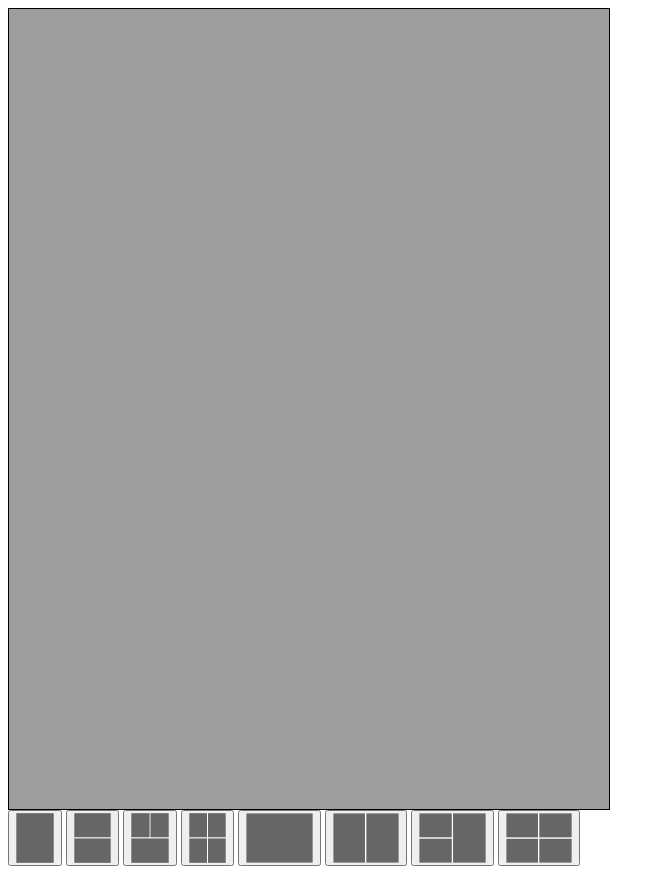
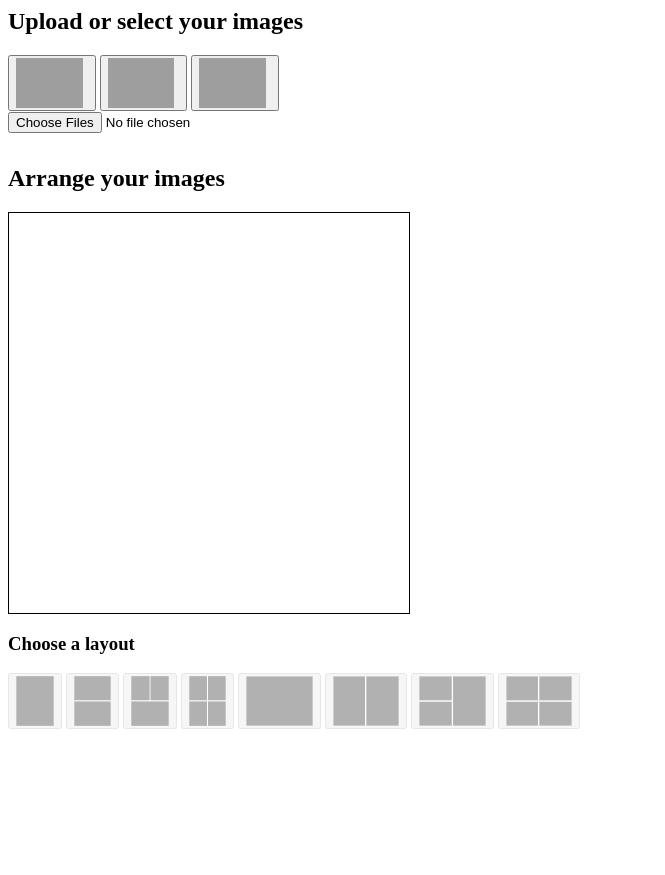
Before and after one commit to falk-m/card-designer, a website: page index.html in a window 1280 px wide. Shown: the whole page, without its empty margins (0-665 px from the left). After the commit the page ends 800 px from the top, so only its background shows below. Drawn offline with Linux system fonts and the light colour scheme; grey boxes are pictures that could not be loaded.

Commit message:
[CHANGE] manage layout selection extern

```diff
--- a/assets/styles.css
+++ b/assets/styles.css
@@ -1,3 +1,13 @@
 *, *::before, *::after {
   box-sizing: border-box;
 }
+
+.image-active {
+    border: 1px solid green;
+    background-color:  green;;
+}
+
+button:disabled {
+    opacity: 0.5;
+    cursor: not-allowed;
+}
--- a/index.html
+++ b/index.html
@@ -3,100 +3,164 @@
     <meta charset="utf-8" />
     <meta name="viewport" content="width=device-width, initial-scale=1.0" />
     <title>Test</title>
-    <link rel="stylesheet" href="./assets/styles.css" />
+    <link rel="stylesheet" href="./assets/styles.css?load=1" />
   </head>
   <body>
-    <div id="uploadContainer">
-      Erste ansicht zum hochladen von bildern. Es können mehrere bilder gleichzeitig hochgeladen werden.
+    <div style="margin-bottom: 2rem">
+      <h2>Upload or select your images</h2>
+      <div id="images">
+        <button onclick="addOrRemoveImageFromEditor(event)">
+          <img data-image-id="example1" src="./demoImages/IMG_20191215_152615.jpg" style="height: 50px; margin-right: 5px" />
+        </button>
+        <button onclick="addOrRemoveImageFromEditor(event)">
+          <img data-image-id="example2" src="./demoImages/IMG_20191227_122017.jpg" style="height: 50px; margin-right: 5px" />
+        </button>
+        <button onclick="addOrRemoveImageFromEditor(event)">
+          <img data-image-id="example3" src="./demoImages/IMG_20210504_100545.jpg" style="height: 50px; margin-right: 5px" />
+        </button>
+      </div>
 
+      <div>
         <input type="file" id="imageInput" multiple accept="image/*" />
+      </div>
     </div>
 
     <div id="editorContainer">
+      <h2>Arrange your images</h2>
       <canvas id="canvas" width="400" height="400" style="border: 1px solid #000000; max-width: 100%"></canvas>
 
       <div>
-        <button data-layout-btn="portrait1">
+        <h3>Choose a layout</h3>
+        <button data-layout-btn="portrait1" data-count-images="1">
           <img src="./assets/images/portrait1.png" style="height: 50px" />
         </button>
-        <button data-layout-btn="portrait2">
+        <button data-layout-btn="portrait2" data-count-images="2">
           <img src="./assets/images/portrait2.png" style="height: 50px" />
         </button>
-        <button data-layout-btn="portrait3">
+        <button data-layout-btn="portrait3" data-count-images="3">
           <img src="./assets/images/portrait3.png" style="height: 50px" />
         </button>
-        <button data-layout-btn="portrait4">
+        <button data-layout-btn="portrait4" data-count-images="4">
           <img src="./assets/images/portrait4.png" style="height: 50px" />
         </button>
-        <button data-layout-btn="landscape1">
+        <button data-layout-btn="landscape1" data-count-images="1">
           <img src="./assets/images/landscape1.png" style="height: 50px" />
         </button>
-        <button data-layout-btn="landscape2">
+        <button data-layout-btn="landscape2" data-count-images="2">
           <img src="./assets/images/landscape2.png" style="height: 50px" />
         </button>
-        <button data-layout-btn="landscape3">
+        <button data-layout-btn="landscape3" data-count-images="3">
           <img src="./assets/images/landscape3.png" style="height: 50px" />
         </button>
-        <button data-layout-btn="landscape4">
+        <button data-layout-btn="landscape4" data-count-images="4">
           <img src="./assets/images/landscape4.png" style="height: 50px" />
         </button>
       </div>
     </div>
-    <script src="./dist/build.js"></script>
+    <script src="./dist/build.js?load=1"></script>
     <script>
-      const dev = true;
+      const addOrRemoveImageFromEditor = (evt) => {
+        const imageId = evt.currentTarget.querySelector("img").getAttribute("data-image-id");
 
-      if (dev) {
-        document.getElementById("uploadContainer").style.display = "none";
-        document.getElementById("editorContainer").style.display = "block";
+        //check if button has css class "image-active" to determine if image is already in editor
+        const imageInEditor = window.editor.getImages().find((img) => img.id === imageId);
 
-        /* demo data for development*/
-        const demoImages = [
-          {
-            src: "./demoImages/IMG_20191215_152615.jpg",
-            name: "IMG_20191215_152615.jpg",
-          },
-          {
-            src: "./demoImages/IMG_20191227_122017.jpg",
-            name: "IMG_20191227_122017.jpg",
-          },
-          {
-            src: "./demoImages/IMG_20210504_100545.jpg",
-            name: "IMG_20210504_100545.jpg",
-          },
-        ];
-        window.editor.loadImages(demoImages).then(() => {
-          window.editor.init();
+        if (imageInEditor) {
+          window.editor.removeImage(imageInEditor.id);
+          filterLayoutButtons();
+          evt.currentTarget.classList.remove("image-active");
+        } else {
+          const image = new Image();
+          image.onload = function () {
+            window.editor.loadImages([{ src: image.src, id: imageId }]).then(() => {
+              filterLayoutButtons();
             });
-      } else {
-        document.getElementById("uploadContainer").style.display = "block";
-        document.getElementById("editorContainer").style.display = "none";
+          };
+          image.src = evt.currentTarget.querySelector("img").src;
+          evt.currentTarget.classList.add("image-active");
+        }
+      };
 
       const uploadField = document.getElementById("imageInput");
 
       uploadField.addEventListener("change", function (event) {
-          const imagesources = [];
+        const imageSources = [];
 
         for (const file of event.target.files) {
           const reader = new FileReader();
           reader.onload = function (e) {
-              imagesources.push({
+            const imageContainer = document.getElementById("images");
+            const button = document.createElement("button");
+            const img = document.createElement("img");
+            img.src = e.target.result;
+            img.style.height = "50px";
+            img.setAttribute("data-image-id", file.name);
+            img.style.marginRight = "5px";
+            button.classList.add("image-active");
+            button.appendChild(img);
+            button.onclick = (event) => addOrRemoveImageFromEditor(event);
+            imageContainer.appendChild(button);
+
+            imageSources.push({
               src: e.target.result,
-                name: file.name,
+              id: file.name,
             });
 
-              if (imagesources.length === event.target.files.length) {
-                window.editor.loadImages(imagesources).then(() => {
-                  document.getElementById("uploadContainer").style.display = "none";
-                  document.getElementById("editorContainer").style.display = "block";
-                  window.editor.init();
+            if (imageSources.length === event.target.files.length) {
+              window.editor.loadImages(imageSources).then(() => {
+                filterLayoutButtons();
               });
             }
           };
           reader.readAsDataURL(file);
         }
       });
+
+      const filterLayoutButtons = () => {
+        const layoutButtons = document.querySelectorAll("button[data-layout-btn]");
+        const imagesCount = window.editor.getImages().length;
+
+        layoutButtons.forEach((btn) => {
+          const requiredCount = parseInt(btn.getAttribute("data-count-images") || "0", 10);
+          if (imagesCount === requiredCount) {
+            btn.disabled = false;
+          } else {
+            btn.disabled = true;
           }
+        });
+      };
+
+      document.querySelectorAll("button[data-layout-btn]").forEach((btn) => {
+        btn.addEventListener("click", () => {
+          const layoutId = btn.getAttribute("data-layout-btn");
+          if (!layoutId) {
+            throw new Error("Layout ID not found on button");
+            }
+            window.editor.selectLayout(layoutId);
+        });
+      });
+
+      filterLayoutButtons();
+    </script>
+    <script>
+      /* demo data for development
+        const demoImages = [
+          {
+            src: "./demoImages/IMG_20191215_152615.jpg",
+            id: "IMG_20191215_152615.jpg",
+          },
+          {
+            src: "./demoImages/IMG_20191227_122017.jpg",
+            id: "IMG_20191227_122017.jpg",
+          },
+          {
+            src: "./demoImages/IMG_20210504_100545.jpg",
+            id: "IMG_20210504_100545.jpg",
+          },
+        ];
+        window.editor.loadImages(demoImages).then(() => {
+          window.editor.init();
+        });*/
     </script>
   </body>
 </html>
--- a/src/functions/createDrawFunction.ts
+++ b/src/functions/createDrawFunction.ts
@@ -3,14 +3,19 @@ import { EditorContext } from "../types";
 export default function createDrawFunction(editorContext: EditorContext) {
   const draw = () => {
     editorContext.ctx.clearRect(0, 0, editorContext.canvas.width, editorContext.canvas.height);
-    editorContext.usedImages.forEach((editorImage) => {
+    editorContext.images.forEach((editorImage) => {
       const pos = editorImage.layoutPosition;
       const imgPos = editorImage.imagePosition;
-      editorContext.ctx.drawImage(editorImage.image.image, imgPos.x, imgPos.y, imgPos.width, imgPos.height, pos.x, pos.y, pos.width, pos.height);
+
+      if(!pos || !imgPos) {
+        return;
+      }
+
+      editorContext.ctx.drawImage(editorImage.image, imgPos.x, imgPos.y, imgPos.width, imgPos.height, pos.x, pos.y, pos.width, pos.height);
     });
 
     requestAnimationFrame(draw);
   };
 
-  draw();
+  return draw;
 }
--- /dev/null
+++ b/src/functions/createExportImageFileFunction.ts
@@ -0,0 +1,21 @@
+import { EditorContext } from "../types";
+
+export const createExportImageFileFunction = (editorContext: EditorContext) => {
+  return (filename: string, quality: number = 0.92): Promise<File> => {
+    return new Promise<File>((resolve, reject) => {
+      editorContext.canvas.toBlob(
+        (blob) => {
+          if (!blob) {
+            reject(new Error("Failed to create blob"));
+            return;
+          }
+
+          const file = new File([blob], filename, { type: "image/jpeg" });
+          resolve(file);
+        },
+        "image/jpeg",
+        quality,
+      );
+    });
+  };
+};
--- /dev/null
+++ b/src/functions/createInitFunction.ts
@@ -0,0 +1,52 @@
+
+
+import { EditorContext, Layout } from "../types";
+
+  export const createInitFunction = (editorContext: EditorContext, layouts: Layout[]) => {
+    return (layoutId?: string) => {
+    console.log("INIT", { layoutId: layoutId });
+    const countImages = editorContext.images.length;
+    let layoutToUse: Layout | null = null;
+    if (layoutId) {
+      layoutToUse = layouts.find((l) => l.id === layoutId) ?? null;
+    }
+    layoutToUse = layoutToUse || layouts.find((l) => l.maxImages >= countImages) || layouts[0];
+    editorContext.layout = layoutToUse;
+    editorContext.canvas.width = layoutToUse.dimensions.width;
+    editorContext.canvas.height = layoutToUse.dimensions.height;
+
+    editorContext.ctx.clearRect(0, 0, editorContext.canvas.width, editorContext.canvas.height);
+
+    editorContext.images.forEach((editorImage, index) => {
+      if (index < layoutToUse.positions.length) {
+        const layoutPosition = layoutToUse.positions[index];
+
+        const imagePositipon = { x: 0, y: 0, width: editorImage.naturalWidth, height: editorImage.naturalHeight };
+
+        editorImage.layoutPosition = layoutPosition;
+        editorImage.imagePosition = imagePositipon;
+
+        //calculate the best fit for the image in the given position while maintaining aspect ratio
+
+        const layoutAspectRatio = layoutPosition.width / layoutPosition.height;
+        if (editorImage.aspectRatio > layoutAspectRatio) {
+          console.log("Image is wider than layout position");
+          imagePositipon.height = editorImage.naturalHeight;
+          imagePositipon.width = editorImage.naturalHeight * layoutAspectRatio;
+          imagePositipon.x = (editorImage.naturalWidth - imagePositipon.width) / 2;
+          imagePositipon.y = 0;
+        } else {
+          console.log("Image is taller than layout position");
+          imagePositipon.width = editorImage.naturalWidth;
+          imagePositipon.height = editorImage.naturalWidth / layoutAspectRatio;
+          imagePositipon.width = editorImage.naturalWidth;
+          imagePositipon.x = 0;
+          imagePositipon.y = (editorImage.naturalHeight - imagePositipon.height) / 2;
+        }
+      } else {
+        editorImage.layoutPosition = undefined;
+        editorImage.imagePosition = undefined;
+      }
+    });
+  };
+  }
--- a/src/functions/createScaleHandler.ts
+++ b/src/functions/initScaleHandler.ts
@@ -2,6 +2,11 @@ import { EditorContext, EditorImage } from "../types";
 
 const zoom = (editorImage: EditorImage, factor: number) => {
   const imgPos = editorImage.imagePosition;
+
+  if(!imgPos) {
+    return;
+  }
+
   const centerX = imgPos.x + imgPos.width / 2;
   const centerY = imgPos.y + imgPos.height / 2;
 
@@ -20,7 +25,7 @@ const zoom = (editorImage: EditorImage, factor: number) => {
   imgPos.y = newY;
 };
 
-export function createScaleHandler(editorContext: EditorContext) {
+export function initScaleHandler(editorContext: EditorContext) {
   const canvas = editorContext.canvas;
   const scaleFactor = 1.01; // Adjust this value to control the zoom speed
 
@@ -37,8 +42,11 @@ export function createScaleHandler(editorContext: EditorContext) {
 
     const factor = zoomIn ? scaleFactor : 1 / scaleFactor;
 
-    editorContext.usedImages.forEach((editorImage) => {
+    editorContext.images.forEach((editorImage) => {
       const layoutPos = editorImage.layoutPosition;
+      if(!layoutPos) {
+        return;
+      }
       if (x >= layoutPos.x && x <= layoutPos.x + layoutPos.width && y >= layoutPos.y && y <= layoutPos.y + layoutPos.height) {
         zoom(editorImage, factor);
       }
@@ -62,8 +70,11 @@ export function createScaleHandler(editorContext: EditorContext) {
       const y2 = (touch2.clientY - rect.top) / canvasScaleFacor;
 
       touchedImage = null;
-      editorContext.usedImages.forEach((editorImage) => {
+      editorContext.images.forEach((editorImage) => {
         const layoutPos = editorImage.layoutPosition;
+        if(!layoutPos) {
+          return;
+        }
         if (
           (x1 >= layoutPos.x && x1 <= layoutPos.x + layoutPos.width && y1 >= layoutPos.y && y1 <= layoutPos.y + layoutPos.height) ||
           (x2 >= layoutPos.x && x2 <= layoutPos.x + layoutPos.width && y2 >= layoutPos.y && y2 <= layoutPos.y + layoutPos.height)
@@ -95,7 +106,7 @@ export function createScaleHandler(editorContext: EditorContext) {
     const factor = currentDistance / lastTouchDistance;
     lastTouchDistance = currentDistance;
 
-    zoom(touchedImage, -1 * factor);
+    zoom(touchedImage, factor);
   };
 
   canvas.addEventListener("wheel", handleWheel);
--- a/src/functions/createTouchHandler.ts
+++ b/src/functions/initTouchHandler.ts
@@ -9,7 +9,7 @@ interface ClickEvent {
   startImageY: number;
 }
 
-export default function createTouchHandler(editorContext: EditorContext) {
+export default function initTouchHandler(editorContext: EditorContext) {
   const clickEvent: ClickEvent = {
     isClicked: false,
     startX: 0,
@@ -24,12 +24,17 @@ export default function createTouchHandler(editorContext: EditorContext) {
     clickEvent.startX = x;
     clickEvent.startY = y;
 
-    for (const usedImages of editorContext.usedImages) {
-      const layoutPosition = usedImages.layoutPosition;
+    for (const editorImage of editorContext.images) {
+      const layoutPosition = editorImage.layoutPosition;
+      const imgagePosition = editorImage.imagePosition;
+
+      if(!layoutPosition || !imgagePosition) {
+        continue;
+      }
       if (x >= layoutPosition.x && x <= layoutPosition.x + layoutPosition.width && y >= layoutPosition.y && y <= layoutPosition.y + layoutPosition.height) {
-        clickEvent.selectedImage = usedImages;
-        clickEvent.startImageX = usedImages.imagePosition.x;
-        clickEvent.startImageY = usedImages.imagePosition.y;
+        clickEvent.selectedImage = editorImage;
+        clickEvent.startImageX = imgagePosition.x;
+        clickEvent.startImageY = imgagePosition.y;
         break;
       }
     }
@@ -49,7 +54,7 @@ export default function createTouchHandler(editorContext: EditorContext) {
   };
 
   const moveClickHandler = (x: number, y: number) => {
-    if (!clickEvent.isClicked || !clickEvent.selectedImage) {
+    if (!clickEvent.isClicked || !clickEvent.selectedImage || !clickEvent.selectedImage.layoutPosition || !clickEvent.selectedImage.imagePosition) {
       return;
     }
 
--- a/src/functions/loadImagesFunction.ts
+++ b/src/functions/loadImagesFunction.ts
@@ -1,19 +1,20 @@
-import { UploadImage } from "../types";
+import { EditorImage, InputImage } from "../types";
 
-export const loadImagesFunction = (imagesSrcs: { src: string; name: string }[]) => {
-  return new Promise<UploadImage[]>((resolve, reject) => {
+export const loadImagesFunction = (imagesSrcs: InputImage[]) => {
+  return new Promise<EditorImage[]>((resolve, reject) => {
     let loadedCount = 0;
-    const images: UploadImage[] = [];
+    const images: EditorImage[] = [];
 
     for (const imagesSrc of imagesSrcs) {
       const img = new Image();
       img.onload = () => {
         images.push({
+          id: imagesSrc.id,
+          meta: imagesSrc.meta,
           image: img,
           naturalHeight: img.naturalHeight,
           naturalWidth: img.naturalWidth,
-          aspectRatio: img.naturalWidth / img.naturalHeight,
-          name: imagesSrc.name,
+          aspectRatio: img.naturalWidth / img.naturalHeight
         });
 
         loadedCount++;
@@ -24,7 +25,7 @@ export const loadImagesFunction = (imagesSrcs: { src: string; name: string }[])
       };
 
       img.onerror = () => {
-        reject(new Error(`Failed to load image: ${imagesSrc.name}`));
+        reject(new Error(`Failed to load image: ${imagesSrc.id}`));
       };
 
       img.src = imagesSrc.src;
--- a/src/index.ts
+++ b/src/index.ts
@@ -1,112 +1,56 @@
 import createDrawFunction from "./functions/createDrawFunction";
 import { loadImagesFunction } from "./functions/loadImagesFunction";
-import createTouchHandler from "./functions/createTouchHandler";
+import initTouchHandler from "./functions/initTouchHandler";
 import { layouts } from "./layouts";
-import { UploadImage, Layout, EditorImage, EditorContext } from "./types";
-import { createScaleHandler } from "./functions/createScaleHandler";
+import { Layout, EditorContext, InputImage } from "./types";
+import { initScaleHandler } from "./functions/initScaleHandler";
+import { createExportImageFileFunction } from "./functions/createExportImageFileFunction";
+import { createInitFunction } from "./functions/createInitFunction";
 
 const editor = (layout: Layout[]) => {
   const editorContext: EditorContext = {
     canvas: document.getElementById("canvas") as HTMLCanvasElement,
     ctx: (document.getElementById("canvas") as HTMLCanvasElement).getContext("2d") as CanvasRenderingContext2D,
-    uploadedImages: [],
     layout: layout[0],
-    usedImages: [],
+    images: [],
   };
 
-  const loadImages = async (imagesSrcs: { src: string; name: string }[]) => {
+  initTouchHandler(editorContext);
+  initScaleHandler(editorContext);
+  const exportImageFile = createExportImageFileFunction(editorContext);
+  const init = createInitFunction(editorContext, layout);
+  const draw = createDrawFunction(editorContext);
+
+  const loadImages = async (imagesSrcs: InputImage[]) => {
     const loadedImages = await loadImagesFunction(imagesSrcs);
-    editorContext.uploadedImages = editorContext.uploadedImages.concat(loadedImages);
+    editorContext.images = editorContext.images.concat(loadedImages);
     console.log("Loaded images", { loadedImages, editorContext });
+    init();
   };
 
-  document.querySelectorAll("button[data-layout-btn]").forEach((btn) => {
-    btn.addEventListener("click", () => {
-      const layoutId = btn.getAttribute("data-layout-btn");
-      if (!layoutId) {
-        throw new Error("Layout ID not found on button");
-      }
-      init(layoutId);
-    });
-  });
-
-  const init = (layoutId?: string) => {
-    console.log("INIT", { layoutId: layoutId });
-    const countImages = editorContext.uploadedImages.length;
-    let layoutToUse: Layout | null = null;
-    if (layoutId) {
-      layoutToUse = layout.find((l) => l.id === layoutId) ?? null;
-    }
-    layoutToUse = layoutToUse || layout.find((l) => l.maxImages >= countImages) || layout[0];
-    editorContext.layout = layoutToUse;
-    editorContext.canvas.width = layoutToUse.dimensions.width;
-    editorContext.canvas.height = layoutToUse.dimensions.height;
-
-    editorContext.ctx.clearRect(0, 0, editorContext.canvas.width, editorContext.canvas.height);
-
-    editorContext.usedImages = [];
-
-    editorContext.uploadedImages.forEach((img, index) => {
-      if (index < layoutToUse.positions.length) {
-        const pos = layoutToUse.positions[index];
-
-        const imagePositipon = { x: 0, y: 0, width: img.image.naturalWidth, height: img.image.naturalHeight };
-
-        const editorImage: EditorImage = {
-          image: img,
-          layoutPosition: pos,
-          imagePosition: imagePositipon,
-        };
-
-        //calculate the best fit for the image in the given position while maintaining aspect ratio
-
-        const layoutAspectRatio = pos.width / pos.height;
-        if (img.aspectRatio > layoutAspectRatio) {
-          console.log("Image is wider than layout position");
-          imagePositipon.height = editorImage.image.naturalHeight;
-          imagePositipon.width = editorImage.image.naturalHeight * layoutAspectRatio;
-          imagePositipon.x = (editorImage.image.naturalWidth - imagePositipon.width) / 2;
-          imagePositipon.y = 0;
-        } else {
-          console.log("Image is taller than layout position");
-          imagePositipon.width = editorImage.image.naturalWidth;
-          imagePositipon.height = editorImage.image.naturalWidth / layoutAspectRatio;
-          imagePositipon.width = editorImage.image.naturalWidth;
-          imagePositipon.x = 0;
-          imagePositipon.y = (editorImage.image.naturalHeight - imagePositipon.height) / 2;
-        }
-
-        editorContext.usedImages.push(editorImage);
-      }
-    });
+  const removeImage = (imageId: string) => {
+    editorContext.images = editorContext.images.filter((img) => img.id !== imageId);
+    init();
   };
 
-  createDrawFunction(editorContext);
-  createTouchHandler(editorContext);
-  createScaleHandler(editorContext);
+  //start canvas drawing loop
+  draw();
 
-  const exportImage = async (filename: string = "card.jpg", quality: number = 0.92) => {
-    return new Promise<File>((resolve, reject) => {
-      editorContext.canvas.toBlob(
-        (blob) => {
-          if (!blob) {
-            reject(new Error("Failed to create blob"));
-            return;
-          }
-
-          const file = new File([blob], filename, { type: "image/jpeg" });
-          resolve(file);
-        },
-        "image/jpeg",
-        quality,
-      );
-    });
-  };
+  const selectLayout = (layoutId: string) => {
+    const layoutToUse = layout.find((l) => l.id === layoutId);
+    if (!layoutToUse) {
+      throw new Error(`Layout with ID ${layoutId} not found`);
+    }
+    init(layoutId);
+  }
 
   return {
     loadImages,
-    init,
-    exportImage,
+    removeImage,
+    exportImageFile,
+    selectLayout,
+    getImages: () => editorContext.images,
+    getLayout: () => editorContext.layout,
   };
 };
 
```
Also changed, not shown: src/types.ts (+12 -10 lines), README.md, dist/build.js. Lines whose indentation alone changed are shown as unchanged.
